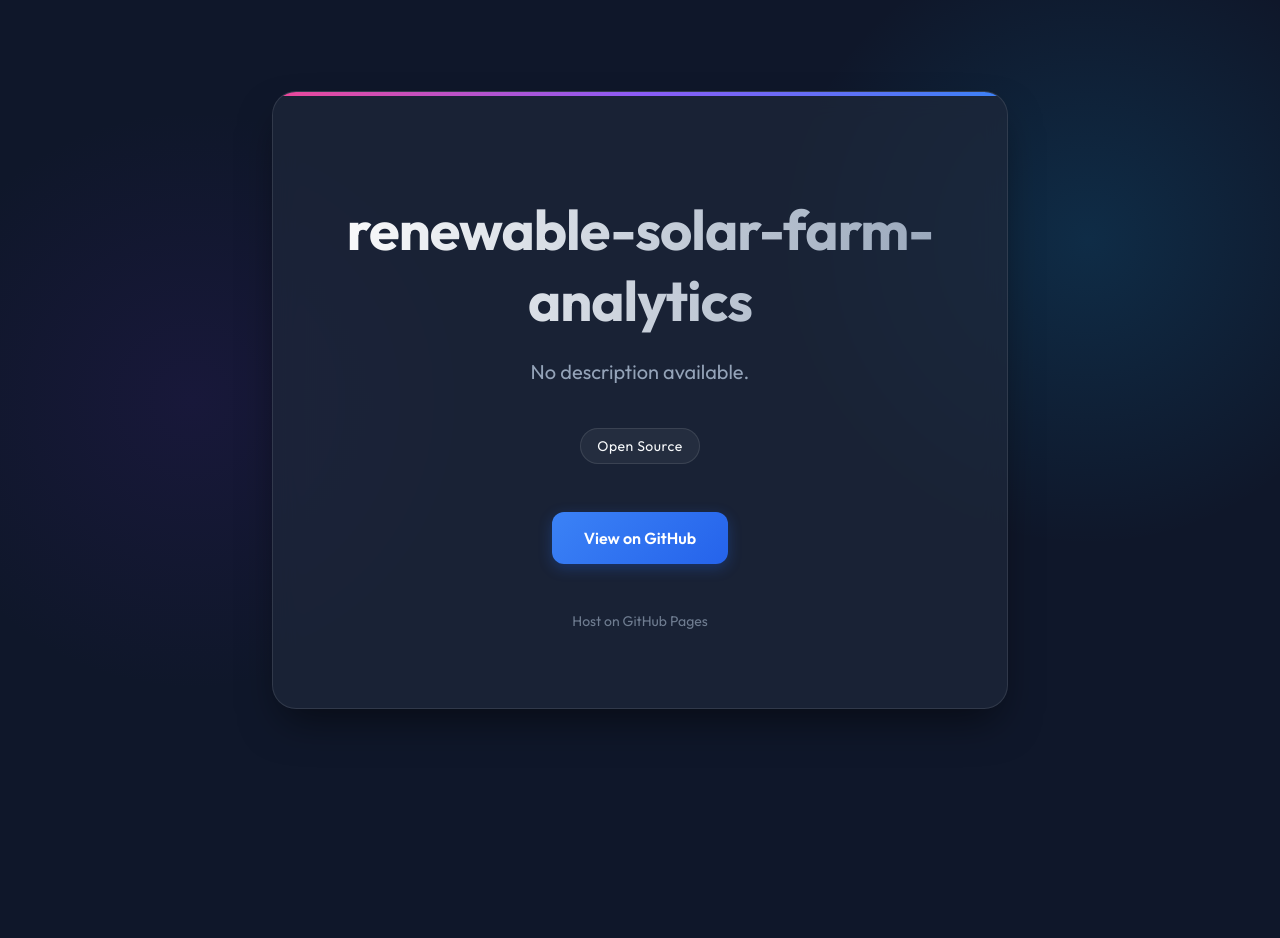
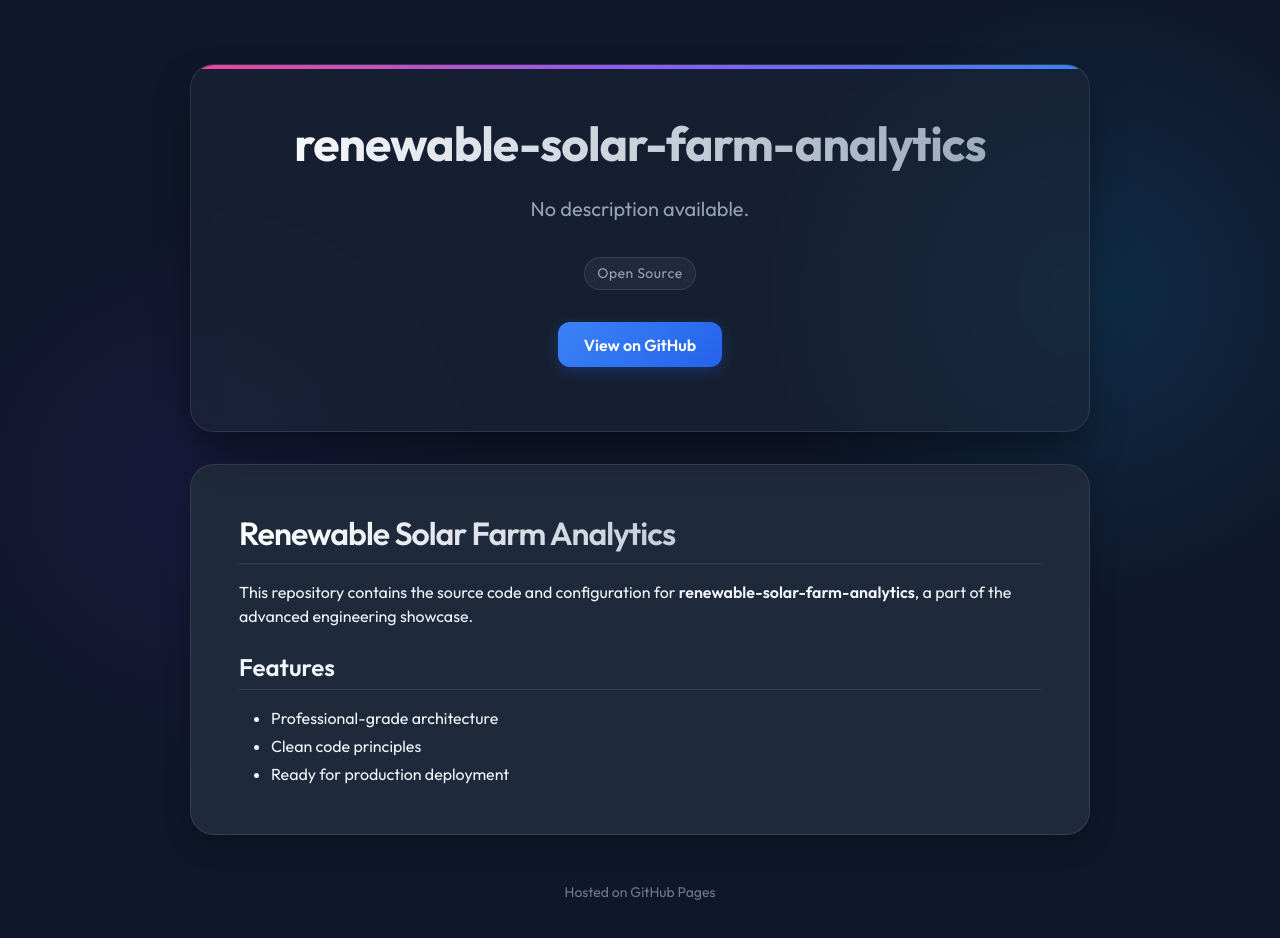
Before and after one commit to Shivay00001/renewable-solar-farm-analytics, a plain HTML site: page index.html in a window 1280 px wide. Before the commit the page ends 800 px from the top, so only its background shows below. Drawn offline with nearby package versions, Linux system fonts and the light colour scheme.

Commit message:
Update landing page with README content

```diff
--- a/index.html
+++ b/index.html
@@ -7,11 +7,12 @@
     <link rel="preconnect" href="https://fonts.googleapis.com">
     <link rel="preconnect" href="https://fonts.gstatic.com" crossorigin>
     <link href="https://fonts.googleapis.com/css2?family=Outfit:wght@300;400;600;700&display=swap" rel="stylesheet">
+    <link rel="stylesheet" href="https://cdnjs.cloudflare.com/ajax/libs/github-markdown-css/5.2.0/github-markdown-dark.min.css">
     <script src="https://kit.fontawesome.com/a076d05399.js" crossorigin="anonymous"></script>
     <style>
         :root {
             --bg-color: #0f172a;
-            --card-bg: rgba(30, 41, 59, 0.7);
+            --card-bg: rgba(30, 41, 59, 1.0); /* Solid background for readability */
             --text-primary: #f8fafc;
             --text-secondary: #94a3b8;
             --accent: #38bdf8;
@@ -32,41 +33,35 @@
             display: flex;
             flex-direction: column;
             align-items: center;
-            justify-content: center;
             overflow-x: hidden;
             background-image:
                 radial-gradient(circle at 15% 50%, rgba(76, 29, 149, 0.15) 0%, transparent 25%),
                 radial-gradient(circle at 85% 30%, rgba(14, 165, 233, 0.15) 0%, transparent 25%);
+            padding-bottom: 4rem;
         }
 
         .container {
-            max-width: 800px;
-            width: 90%;
+            max-width: 900px;
+            width: 95%;
             text-align: center;
-            padding: 2rem;
+            padding-top: 4rem;
             z-index: 10;
         }
 
-        .card {
-            background: var(--card-bg);
+        .header-card {
+            background: rgba(30, 41, 59, 0.5); /* Semi-transparent for header */
             backdrop-filter: blur(12px);
             -webkit-backdrop-filter: blur(12px);
             border: 1px solid var(--border);
             border-radius: 24px;
-            padding: 4rem 2rem;
+            padding: 3rem 2rem;
             box-shadow: 0 20px 40px -10px rgba(0, 0, 0, 0.5);
-            transition: transform 0.3s ease, box-shadow 0.3s ease;
+            margin-bottom: 2rem;
             position: relative;
             overflow: hidden;
-            animation: fadeIn 1s ease-out;
         }
 
-        @keyframes fadeIn {
-            from { opacity: 0; transform: translateY(20px); }
-            to { opacity: 1; transform: translateY(0); }
-        }
-
-        .card::before {
+        .header-card::before {
             content: '';
             position: absolute;
             top: 0;
@@ -76,14 +71,10 @@
             background: linear-gradient(90deg, #ec4899, #8b5cf6, #3b82f6);
         }
 
-        .card:hover {
-            transform: translateY(-5px);
-            box-shadow: 0 30px 60px -15px rgba(0, 0, 0, 0.6);
-        }
-
         h1 {
-            font-size: 3.5rem;
+            font-size: 3rem;
             margin-bottom: 1rem;
+            margin-top: 0;
             background: linear-gradient(to right, #fff, #94a3b8);
             -webkit-background-clip: text;
             -webkit-text-fill-color: transparent;
@@ -95,8 +86,8 @@
             font-size: 1.25rem;
             line-height: 1.6;
             color: var(--text-secondary);
-            margin-bottom: 2.5rem;
-            max-width: 600px;
+            margin-bottom: 2rem;
+            max-width: 700px;
             margin-left: auto;
             margin-right: auto;
         }
@@ -106,34 +97,30 @@
             justify-content: center;
             flex-wrap: wrap;
             gap: 0.75rem;
-            margin-bottom: 3rem;
+            margin-bottom: 2rem;
         }
 
         .tag {
             background: rgba(255, 255, 255, 0.05);
             border: 1px solid var(--border);
-            padding: 0.5rem 1rem;
+            padding: 0.4rem 0.8rem;
             border-radius: 9999px;
             font-size: 0.875rem;
             font-weight: 500;
             letter-spacing: 0.5px;
-            transition: all 0.2s ease;
-        }
-
-        .tag:hover {
-            background: rgba(255, 255, 255, 0.1);
-            border-color: var(--text-secondary);
+            color: var(--text-secondary);
         }
 
         .actions {
             display: flex;
-            gap: 1.5rem;
+            gap: 1rem;
             justify-content: center;
+            margin-bottom: 1rem;
         }
 
         .btn {
             display: inline-block;
-            padding: 1rem 2rem;
+            padding: 0.8rem 1.6rem;
             border-radius: 12px;
             text-decoration: none;
             font-weight: 600;
@@ -152,23 +139,50 @@
             box-shadow: 0 6px 20px 0 rgba(37, 99, 235, 0.4);
         }
 
+        .readme-container {
+            background: var(--card-bg);
+            border: 1px solid var(--border);
+            border-radius: 24px;
+            padding: 3rem;
+            text-align: left;
+            box-shadow: 0 10px 30px -5px rgba(0, 0, 0, 0.3);
+            overflow: hidden;
+        }
+
+        /* Markdown Body Overrides for transparent background */
+        .markdown-body {
+            background-color: transparent !important;
+            font-family: 'Outfit', sans-serif !important;
+        }
+
+        .markdown-body h1, .markdown-body h2, .markdown-body h3 {
+            border-bottom-color: var(--border);
+        }
+
+        .markdown-body pre {
+            background-color: rgba(0, 0, 0, 0.3) !important;
+            border: 1px solid var(--border);
+        }
+
         footer {
             margin-top: 3rem;
             color: var(--text-secondary);
             font-size: 0.875rem;
             opacity: 0.7;
+            text-align: center;
         }
 
         @media (max-width: 640px) {
-            .card { padding: 2rem 1.5rem; }
-            h1 { font-size: 2.5rem; }
+            .header-card { padding: 2rem 1.5rem; }
+            .readme-container { padding: 1.5rem; }
+            h1 { font-size: 2rem; }
             .actions { flex-direction: column; }
         }
     </style>
 </head>
 <body>
     <div class="container">
-        <div class="card">
+        <div class="header-card">
             <h1>renewable-solar-farm-analytics</h1>
             <p class="description">No description available.</p>
 
@@ -179,11 +193,26 @@
             <div class="actions">
                 <a href="https://github.com/Shivay00001/renewable-solar-farm-analytics" class="btn btn-primary" target="_blank">View on GitHub</a>
             </div>
+        </div>
 
-            <footer>
-                <p>Host on GitHub Pages</p>
-            </footer>
+
+        <div class="readme-container">
+            <div class="markdown-body">
+                <h1>Renewable Solar Farm Analytics</h1>
+<p>This repository contains the source code and configuration for <strong>renewable-solar-farm-analytics</strong>, a part of the advanced engineering showcase.</p>
+<h2>Features</h2>
+<ul>
+<li>Professional-grade architecture</li>
+<li>Clean code principles</li>
+<li>Ready for production deployment</li>
+</ul>
+            </div>
         </div>
+
+
+        <footer>
+            <p>Hosted on GitHub Pages</p>
+        </footer>
     </div>
 </body>
 </html>
```
